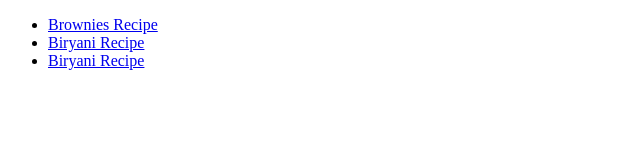
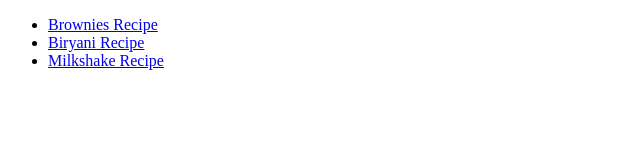
Before and after one commit to RaiyanChowdhury225/odin-recipes, a plain HTML site: page index.html in a window 1280 px wide. Shown: the full height of the page, 0-640 px from the left. Drawn offline with Linux system fonts and the light colour scheme.

Commit message:
Fix typo in index

```diff
--- a/index.html
+++ b/index.html
@@ -10,7 +10,7 @@
      <ul>
     <li><a href="recipes/brownie.html">Brownies Recipe</a></li>
     <li><a href="recipes/biryani.html">Biryani Recipe</a></li>
-    <li><a href="recipes/milkshake.html">Biryani Recipe</a></li>
+    <li><a href="recipes/milkshake.html">Milkshake Recipe</a></li>
      </ul>
 
 
```
